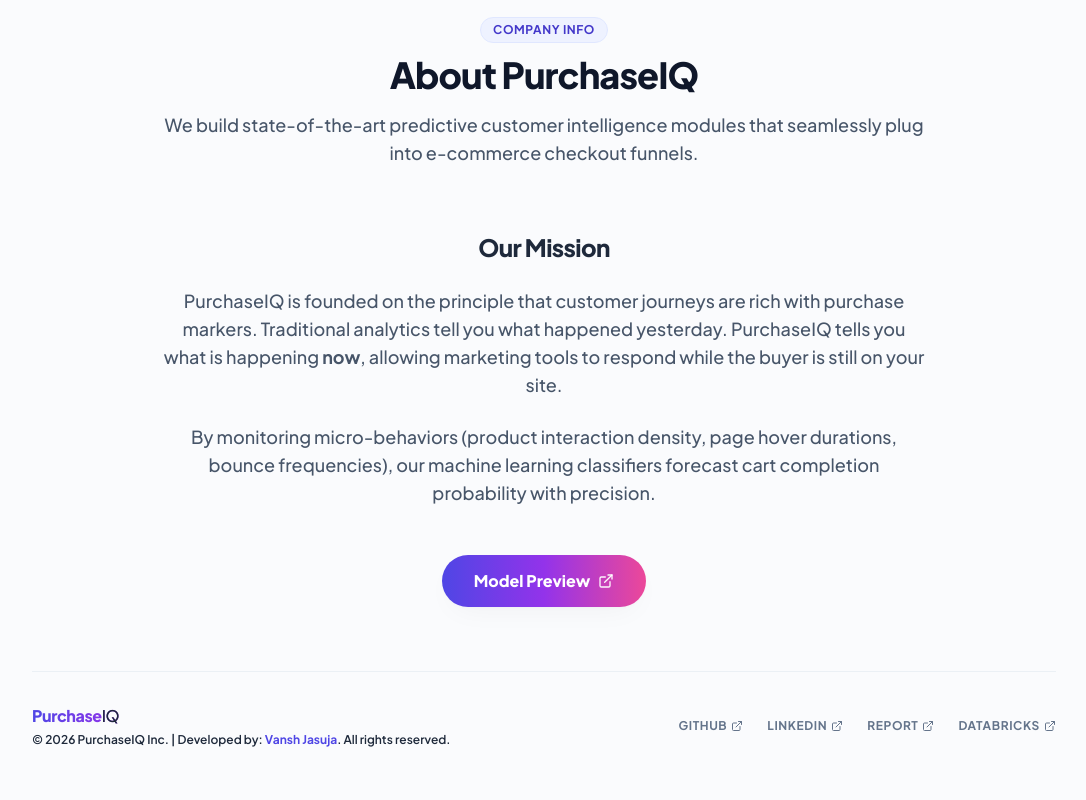
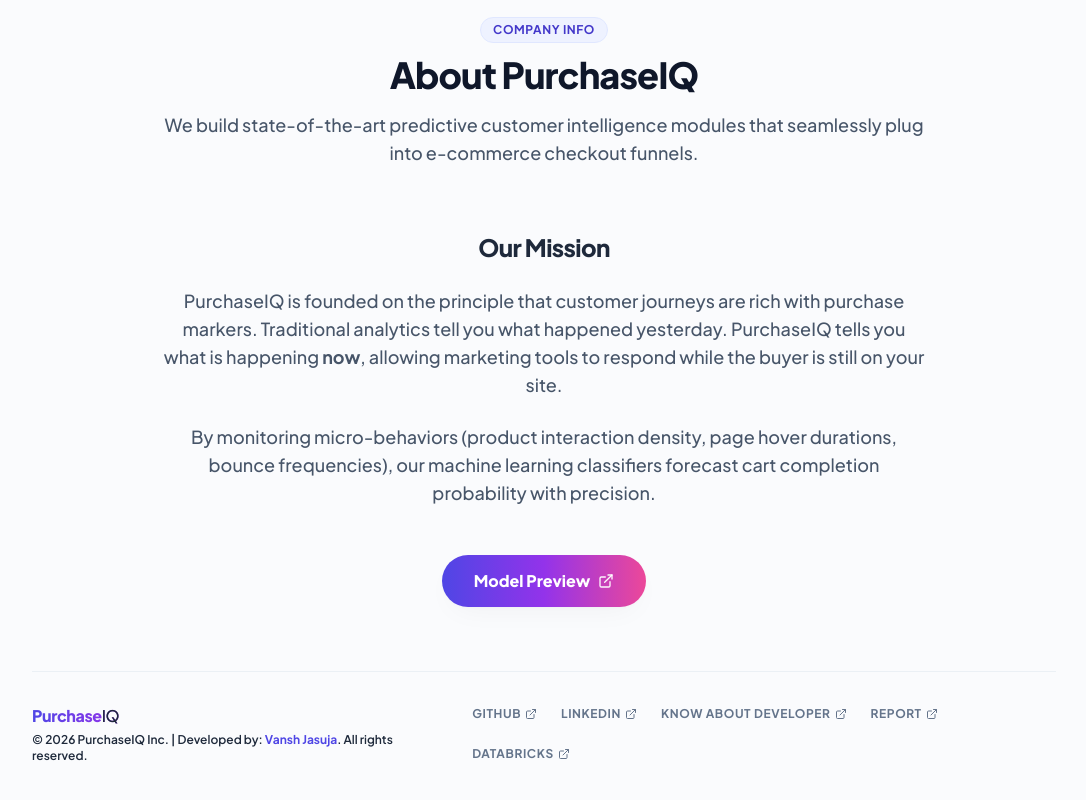
Before and after one commit to VanshJasuja-1602/PurchaseIQ, a React (Vite) app: page / in a window 1280 px wide. Shown: the part 4263-5063 px from the top of the page, without its empty margins (96-1182 px from the left). Built offline with nearby package versions, Linux system fonts and the light colour scheme; no server answers.

Commit message:
Add Know About Developer link to the footer resource list

```diff
--- a/src/components/AboutSection.tsx
+++ b/src/components/AboutSection.tsx
@@ -67,13 +67,17 @@
             </p>
           </div>
 
-          <div className="flex items-center gap-6 text-slate-500">
+          <div className="flex flex-wrap items-center gap-6 text-slate-500 justify-center sm:justify-start">
             <a href="https://github.com/VanshJasuja-1602" target="_blank" rel="noopener noreferrer" className="flex items-center gap-1 hover:text-indigo-650 transition-colors text-xs font-bold uppercase tracking-wider">
               GitHub
               <ExternalLink className="w-3 h-3" />
             </a>
             <a href="https://www.linkedin.com/in/vansh-jasuja-93544a344" target="_blank" rel="noopener noreferrer" className="flex items-center gap-1 hover:text-indigo-650 transition-colors text-xs font-bold uppercase tracking-wider">
               LinkedIn
+              <ExternalLink className="w-3 h-3" />
+            </a>
+            <a href="https://vanshjasuja16.netlify.app/" target="_blank" rel="noopener noreferrer" className="flex items-center gap-1 hover:text-indigo-650 transition-colors text-xs font-bold uppercase tracking-wider">
+              Know About Developer
               <ExternalLink className="w-3 h-3" />
             </a>
             <a href="https://drive.google.com/file/d/1XIWwWP4mjzlS8w1XIl4R6B_qSpNSXYJy/view?usp=sharing" target="_blank" rel="noopener noreferrer" className="flex items-center gap-1 hover:text-indigo-650 transition-colors text-xs font-bold uppercase tracking-wider">
```
